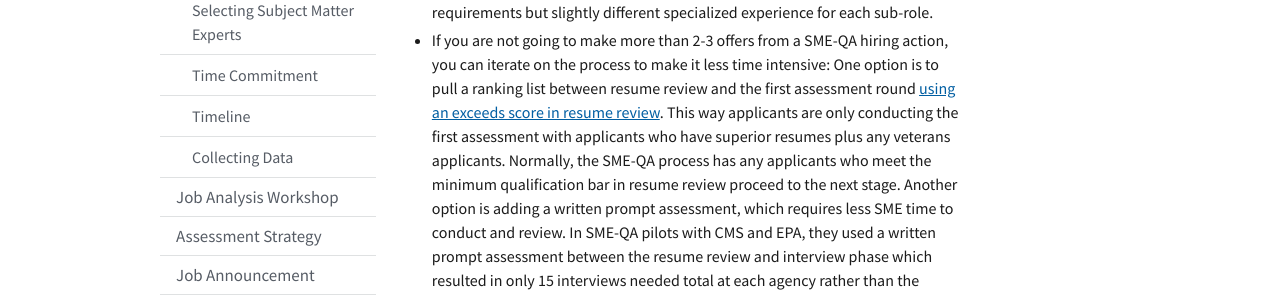
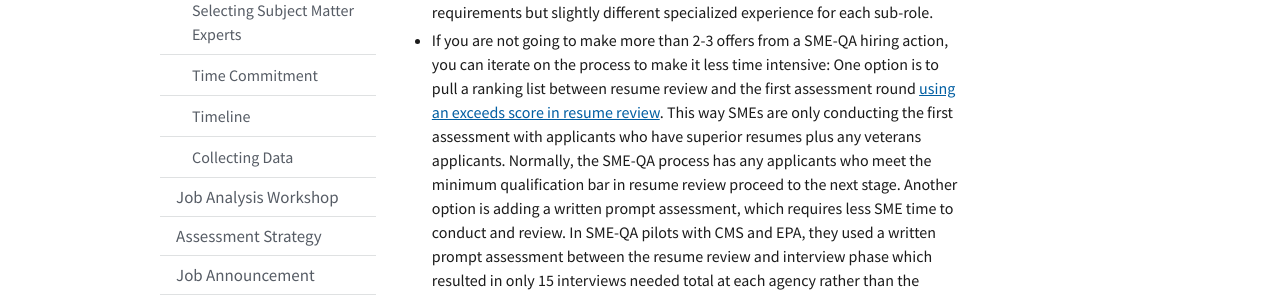
Before and after one commit to usds/SME-QA-Website, a Jekyll site: the page built from pages/phases/getting-started/identifying-appropriate-positions.md, in a window 1280 px wide and 900 px high, scrolled down 1205 px. Shown: the part 162-458 px from the top of the window. Built offline with Jekyll 4.4.1, drawn with Linux system fonts in a browser that asks for light colours; some of the changed text lies outside the part shown.

Commit message:
typo fixes (credit to Mandy from CMS)

```diff
--- a/pages/phases/getting-started/identifying-appropriate-positions.md
+++ b/pages/phases/getting-started/identifying-appropriate-positions.md
@@ -28,4 +28,4 @@ We recommend having at least three and ideally five or more opening/billets to f
 
 - If you have 5+ openings for similar roles that share the same core competencies but have slightly different specialized experience required for each role, you can have the SMEs assess resumes and conduct the first interview to ensure the core competencies are met. The second interview can be dedicated to seeing which applicants meet the additional competency for each slightly different role. Separate certificates can be issued at the end of the hiring action for each sub-role within the announcement. The first two SME-QA pilots at HHS and DOI deployed this strategy since the participating offices all had the same core requirements but slightly different specialized experience for each sub-role.
 
-- If you are not going to make more than 2-3 offers from a SME-QA hiring action, you can iterate on the process to make it less time intensive: One option is to pull a ranking list between resume review and the first assessment round [using an exceeds score in resume review](/hiring-phases/reviewing-resumes/prep/#using-an-exceeds-score-in-resume-review). This way applicants are only conducting the first assessment with applicants who have superior resumes plus any veterans applicants. Normally, the SME-QA process has any applicants who meet the minimum qualification bar in resume review proceed to the next stage. Another option is adding a written prompt assessment, which requires less SME time to conduct and review. In SME-QA pilots with CMS and EPA, they used a written prompt assessment between the resume review and interview phase which resulted in only 15 interviews needed total at each agency rather than the average of 125 interviews needed in the first two pilots that did not have a written prompt assessment.
+- If you are not going to make more than 2-3 offers from a SME-QA hiring action, you can iterate on the process to make it less time intensive: One option is to pull a ranking list between resume review and the first assessment round [using an exceeds score in resume review](/hiring-phases/resume-review/prep/#using-an-exceeds-score-in-resume-review). This way SMEs are only conducting the first assessment with applicants who have superior resumes plus any veterans applicants. Normally, the SME-QA process has any applicants who meet the minimum qualification bar in resume review proceed to the next stage. Another option is adding a written prompt assessment, which requires less SME time to conduct and review. In SME-QA pilots with CMS and EPA, they used a written prompt assessment between the resume review and interview phase which resulted in only 15 interviews needed total at each agency rather than the average of 125 interviews needed in the first two pilots that did not have a written prompt assessment.
```
